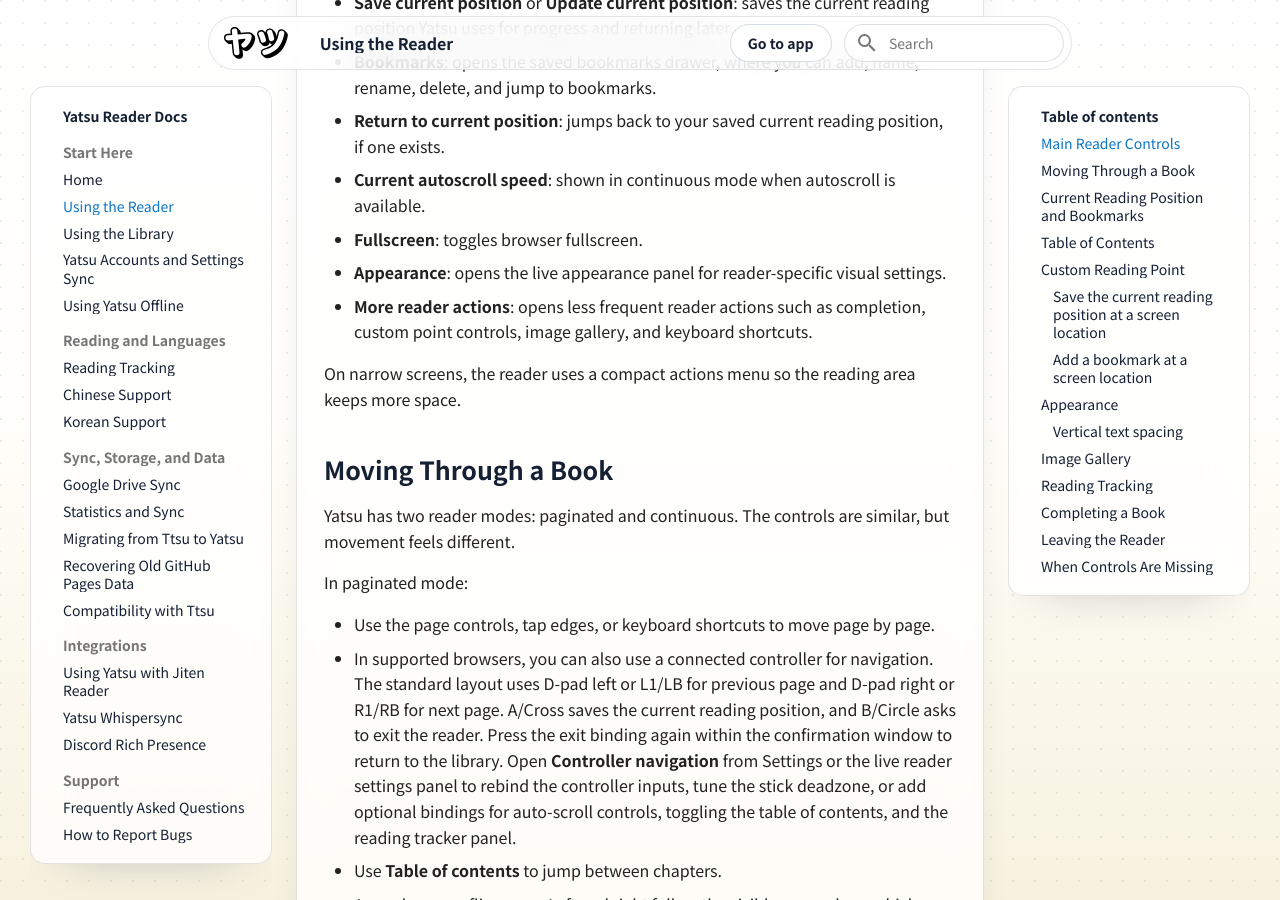
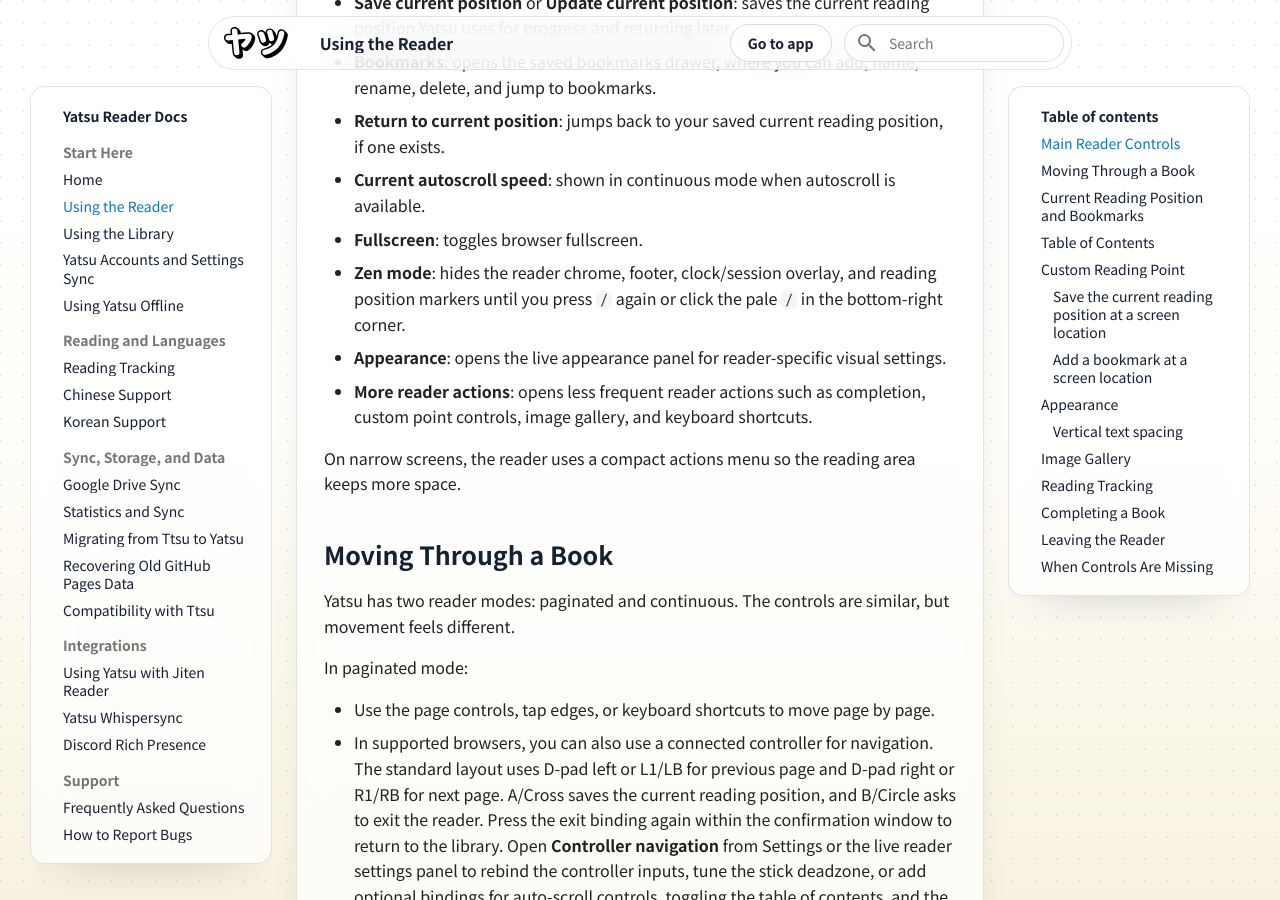
Before and after one commit to ytrms/yatsu-reader-docs, an MkDocs documentation site: the page built from docs/reader.md, in a window 1280 px wide and 900 px high, scrolled down 591 px. Built offline with MkDocs 1.6.1 and Material for MkDocs 9.7.7, drawn with Linux system fonts in a browser that asks for light colours.

Commit message:
docs: document reader zen mode

```diff
--- a/docs/reader.md
+++ b/docs/reader.md
@@ -18,6 +18,7 @@
 - **Return to current position**: jumps back to your saved current reading position, if one exists.
 - **Current autoscroll speed**: shown in continuous mode when autoscroll is available.
 - **Fullscreen**: toggles browser fullscreen.
+- **Zen mode**: hides the reader chrome, footer, clock/session overlay, and reading position markers until you press `/` again or click the pale `/` in the bottom-right corner.
 - **Appearance**: opens the live appearance panel for reader-specific visual settings.
 - **More reader actions**: opens less frequent reader actions such as completion, custom point controls, image gallery, and keyboard shortcuts.
 
@@ -72,6 +73,7 @@
 | Increase autoscroll speed | `A` |
 | Decrease autoscroll speed | `D` |
 | Toggle fullscreen | `F` |
+| Toggle Zen mode | `/` |
 | Show keyboard shortcuts | `?` |
 | Exit reader | `Esc` twice |
 
```
